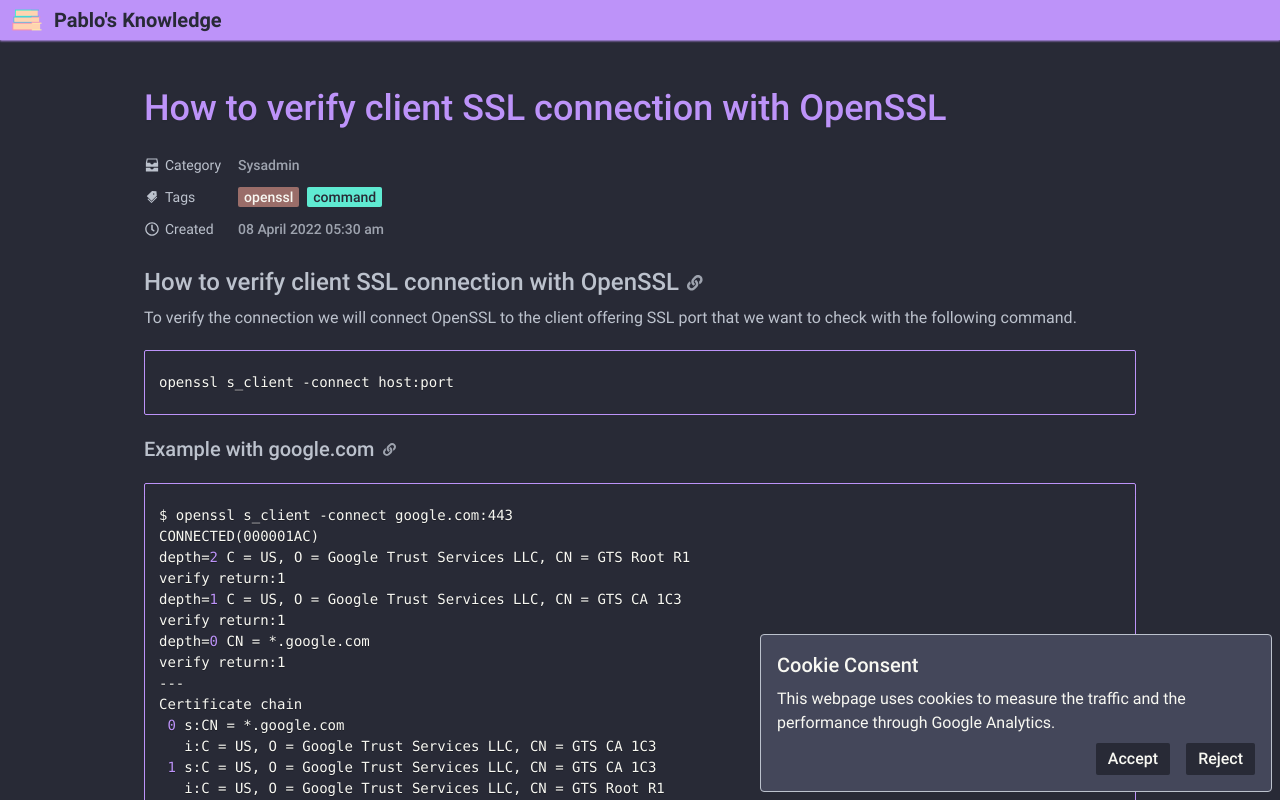
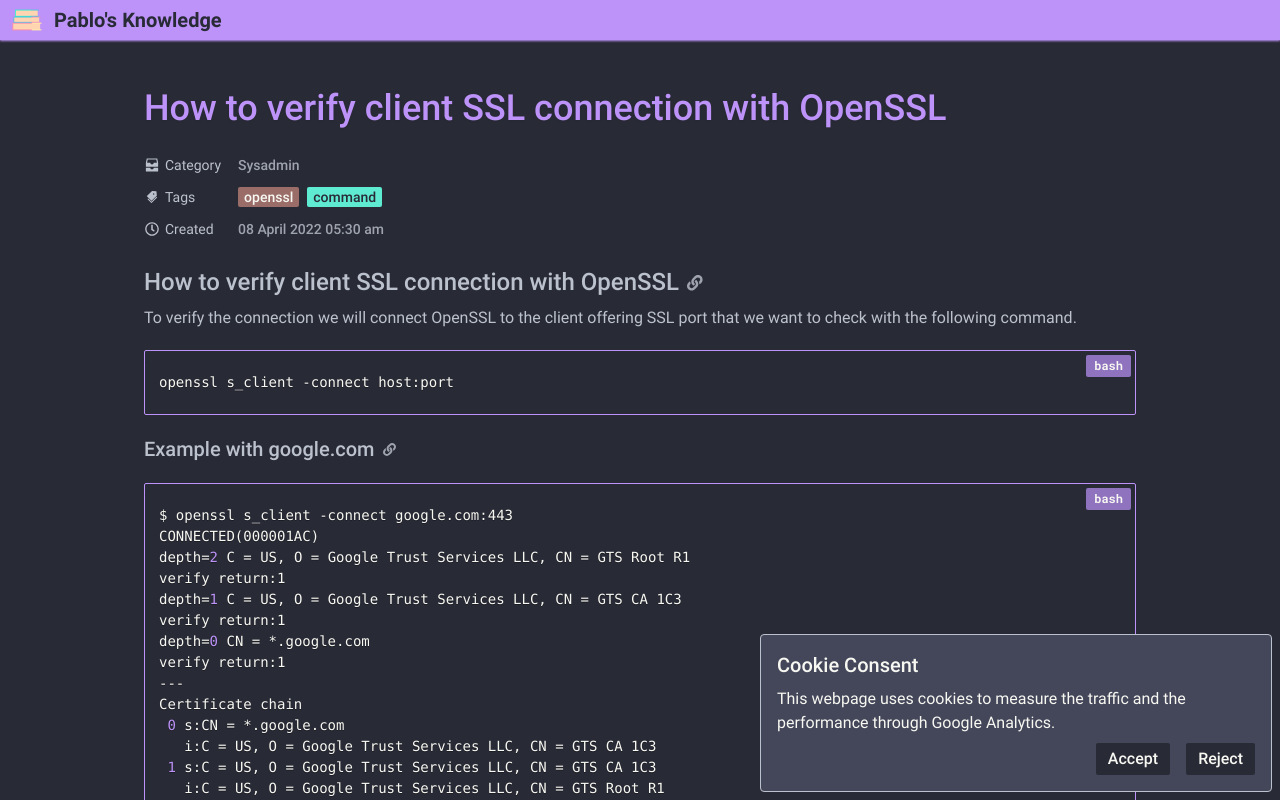
Before and after one commit to pablo-puga/knowledge, a Next.js app: page /sysadmin/openssl-verify-client-ssl-connection in a window 1280 px wide. Shown: the top 800 px of the page. Built offline with nearby package versions, Linux system fonts and the light colour scheme; no server answers.

Commit message:
Added a language tag to the highlighted code blocks

```diff
--- a/src/components/Post/CustomCode.tsx
+++ b/src/components/Post/CustomCode.tsx
@@ -33,6 +33,12 @@ const parseMetaData = (rawMetaData: string): Metadata => {
     };
 };
 
+const LanguageDisplay = ({ children }: { children: string }) => (
+    <span className="absolute top-1 right-1 rounded-sm text-xs font-bold align-text-top px-2 pt-0.5 pb-1 text-theme-white bg-theme-purple/70">
+        {children}
+    </span>
+);
+
 const CustomCode = ({
     inline,
     className,
@@ -43,6 +49,8 @@ const CustomCode = ({
     const match = /language-(\w+)/.exec(className || '');
     const metadata = parseMetaData((node?.data?.meta as string) || '');
     return !inline && match ? (
+        <>
+            <LanguageDisplay>{match[1]}</LanguageDisplay>
             <SyntaxHighlighter
                 style={dracula}
                 showLineNumbers={metadata.withLineNumbers}
@@ -52,6 +60,7 @@ const CustomCode = ({
             >
                 {String(children).replace(/\n$/, '')}
             </SyntaxHighlighter>
+        </>
     ) : (
         <code className={className} {...props}>
             {children}
--- a/src/components/Post/PostContent.module.css
+++ b/src/components/Post/PostContent.module.css
@@ -33,7 +33,7 @@
     }
 
     pre {
-        @apply mt-5 mb-5 border border-theme-purple rounded-sm;
+        @apply mt-5 mb-5 border border-theme-purple rounded-sm relative;
 
         code {
             @apply px-0;
```
Lines whose indentation alone changed are shown as unchanged.
